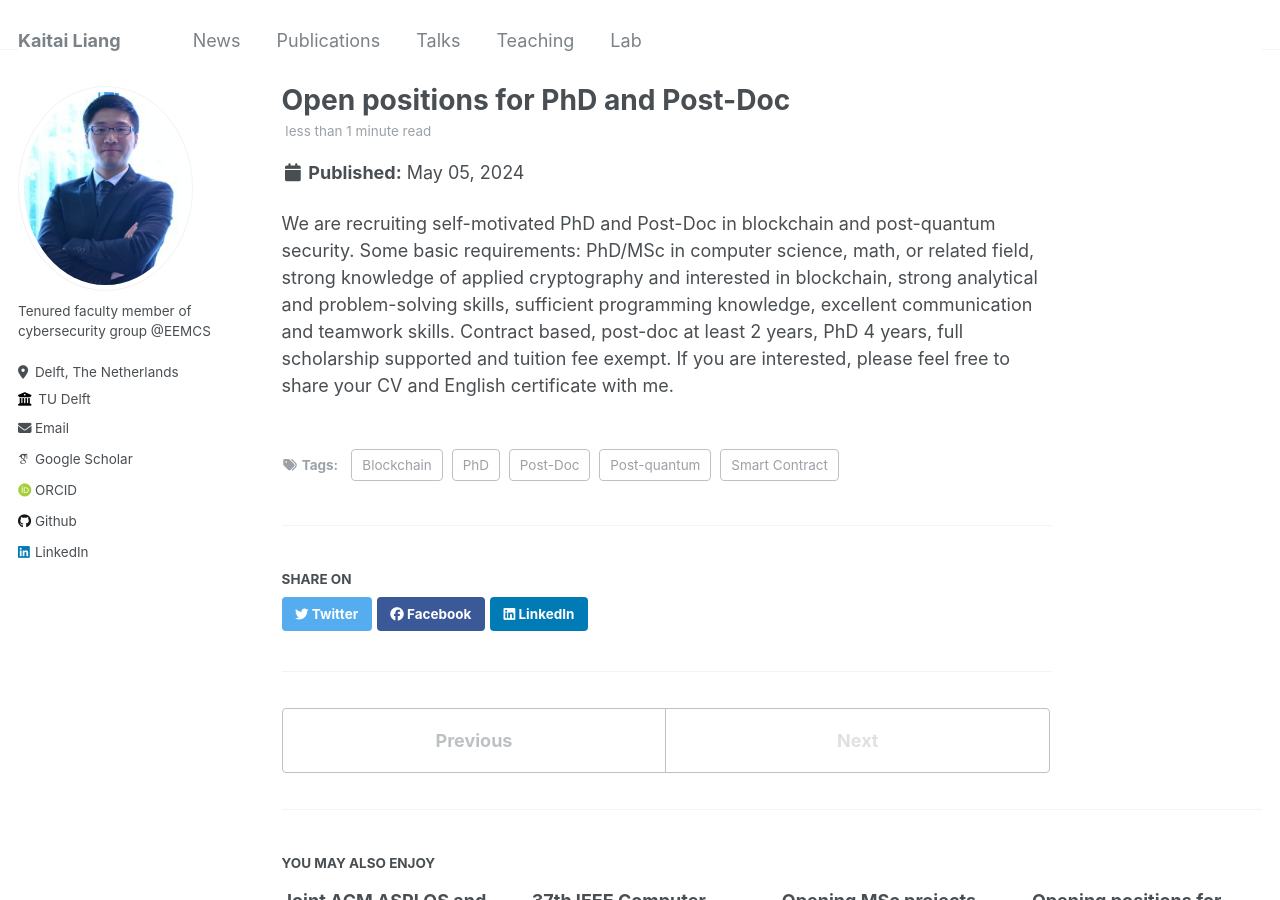
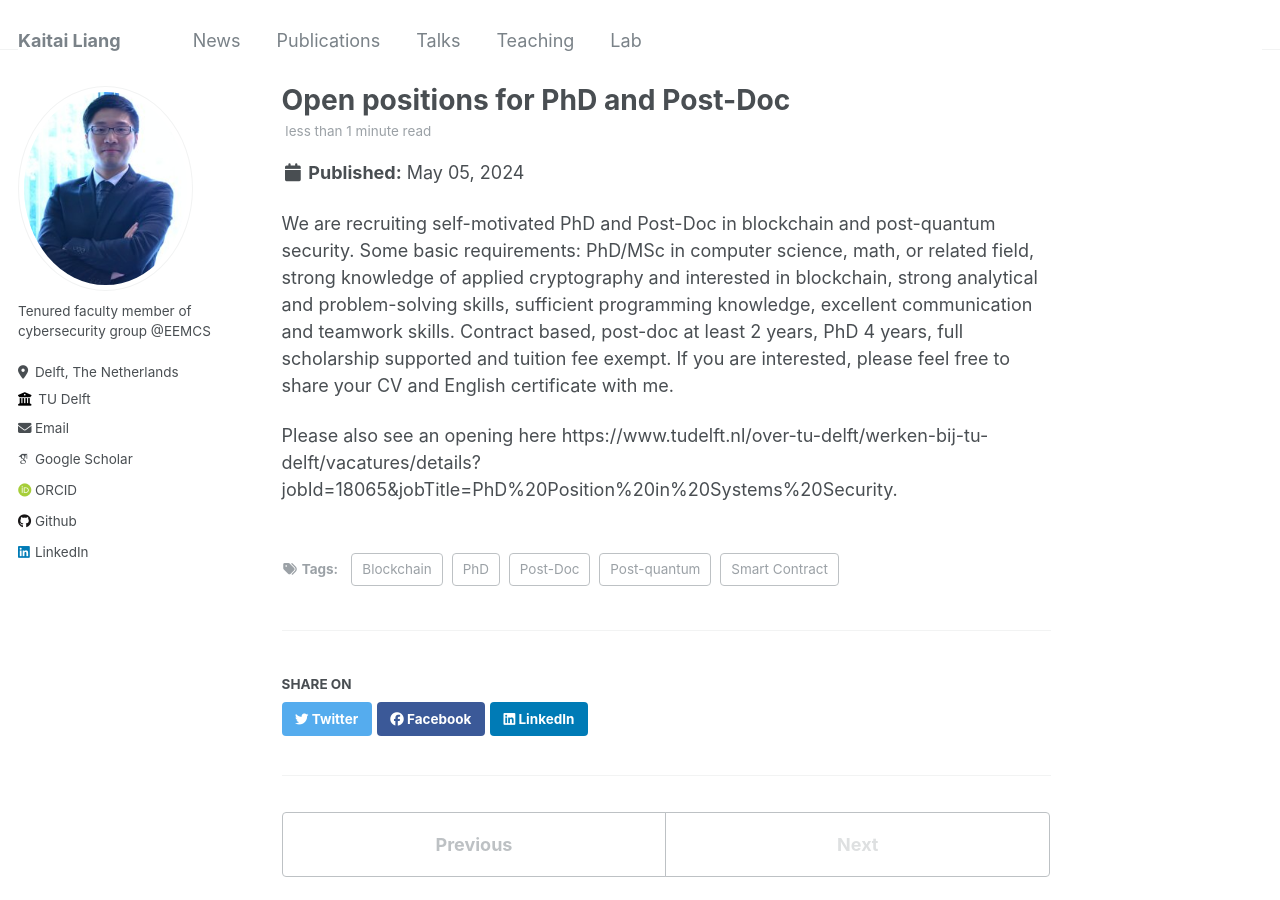
Before and after one commit to kaitailiang/kaitailiang.github.io, a Jekyll site: the page built from _posts/2024-05-05-blog-post-33.md, in a window 1280 px wide and 900 px high. Built offline with Jekyll 4.4.1, drawn with Linux system fonts in a browser that asks for light colours; some web fonts are replaced.

Commit message:
Update 2024-05-05-blog-post-33.md

```diff
--- a/_posts/2024-05-05-blog-post-33.md
+++ b/_posts/2024-05-05-blog-post-33.md
@@ -11,3 +11,5 @@ tags:
 ---
 
 We are recruiting self-motivated PhD and Post-Doc in blockchain and post-quantum security. Some basic requirements: PhD/MSc in computer science, math, or related field, strong knowledge of applied cryptography and interested in blockchain, strong analytical and problem-solving skills, sufficient programming knowledge, excellent communication and teamwork skills. Contract based, post-doc at least 2 years, PhD 4 years, full scholarship supported and tuition fee exempt. If you are interested, please feel free to share your CV and English certificate with me.
+
+Please also see an opening here https://www.tudelft.nl/over-tu-delft/werken-bij-tu-delft/vacatures/details?jobId=18065&jobTitle=PhD%20Position%20in%20Systems%20Security.
```
